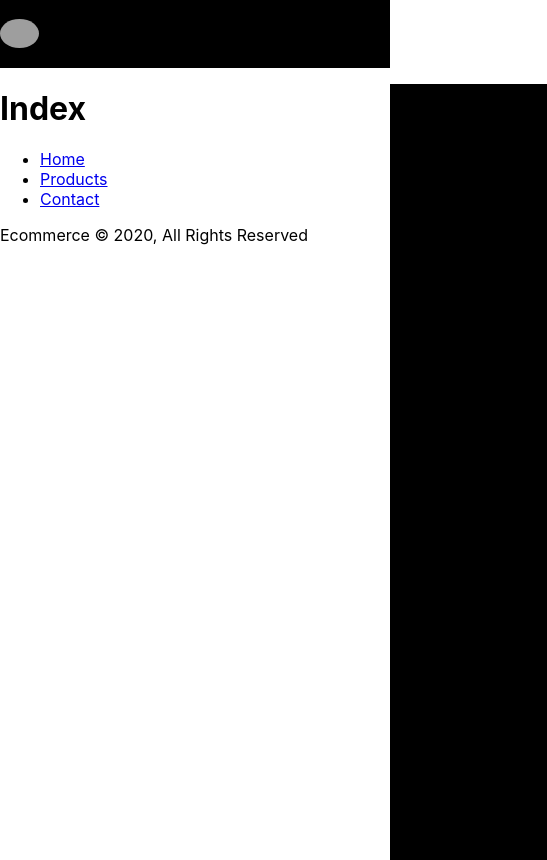
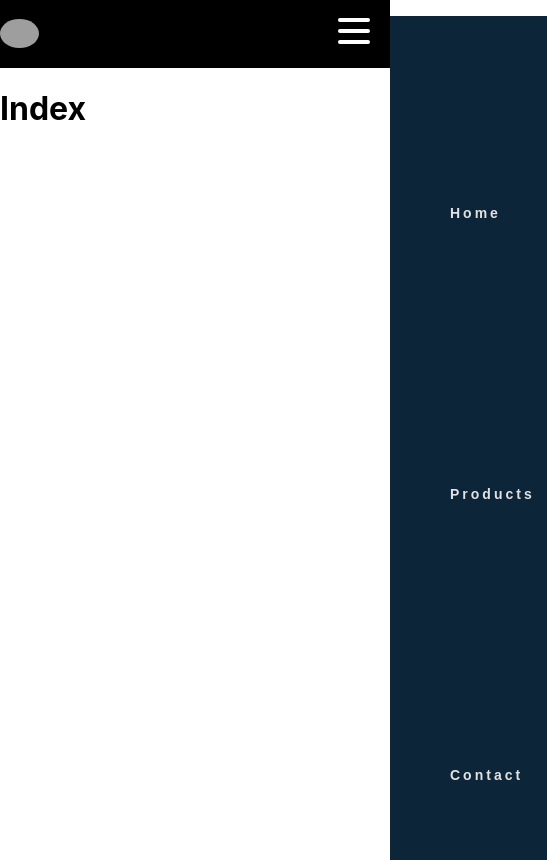
Before and after one commit to codyg7/E-commerce, a React (Create React App) app: page / in a window 390 px wide. Shown: the whole page, 547 px wide, since content can reach past the window. Built offline with nearby package versions, Linux system fonts and the light colour scheme; grey boxes are pictures that could not be loaded.

Commit message:
responsive nav

```diff
--- a/package.json
+++ b/package.json
@@ -10,7 +10,8 @@
     "react": "^16.13.1",
     "react-dom": "^16.13.1",
     "react-router-dom": "^5.2.0",
-    "react-scripts": "3.4.1"
+    "react-scripts": "3.4.1",
+    "styled-components": "^5.1.1"
   },
   "scripts": {
     "start": "react-scripts start",
--- a/src/App.js
+++ b/src/App.js
@@ -1,12 +1,11 @@
 import React from "react";
 import { BrowserRouter as Router, Switch, Route } from "react-router-dom";
 import "./App.scss";
-import Navbar from "./components/Navbar/Navbar";
+import Navbar from "./components/Nav/Navbar";
 import Index from "./components/Index/Index";
 import Productspage from "./components/Products/Products";
 import Contact from "./components/Contact/Contact";
-// import Togglebutton from "./components/Responsivenav/ResNavButton";
-import Footer from "./components/Footer/Footer";
+// import Footer from "./components/Footer/Footer";
 
 function App() {
   return (
@@ -19,7 +18,7 @@ function App() {
           <Route path='/contact' component={Contact} />
         </Switch>
       </div>
-      <Footer />
+      {/* <Footer /> */}
     </Router>
   );
 }
--- a/src/App.scss
+++ b/src/App.scss
@@ -1,9 +1,9 @@
 // @import "partials/utilities";
-@import "partials/nav";
+// @import "partials/nav";
 // @import "partials/showcase";
 // @import "partials/content";
 // @import "partials/form";
 // @import "partials/productBtn";
 @import "partials/productCards";
-@import "partials/footer";
+// @import "partials/footer";
 @import "partials/media";
--- /dev/null
+++ b/src/components/Nav/Burger.js
@@ -0,0 +1,54 @@
+import React, { useState } from "react";
+import styled from "styled-components";
+import { Rightnav } from "./Rightnav";
+
+const Styledburger = styled.div`
+@media (max-width: 768px) {
+  width: 2rem;
+  height: 2rem;
+  position: fixed;
+  top: 15px;
+  right: 20px;
+  display: flex;
+  justify-content: space-around;
+  flex-flow: column nowrap;
+  z-index: 20;
+
+  div {
+    width: 2rem;
+    height: 0.25rem;
+    background-color: ${({ open }) => open ? "grey" : "#fff"};
+    border-radius: 10px;
+    transform-origin: 1px;
+    transition: all 0.3s linear;
+  }
+}
+
+  .burger_line1 {
+    transform: ${({ open }) => open ? 'rotate(45deg)' : 'rotate(0)'};
+  }
+
+  .burger_line2 {
+    transform: ${({ open }) => open ? 'translateX(100%)' : 'translateX(0)'};
+    opacity: ${({ open }) => open ? 0 : 1};
+  }
+
+  .burger_line3 {
+    transform: ${({ open }) => open ? 'rotate(-45deg)' : 'rotate(0)'};
+  }
+  `;
+
+export const Burger = () => {
+  const [open, setOpen] = useState(false);
+
+  return (
+    <>
+      <Styledburger open={open} onClick={() => setOpen(!open)}>
+        <div className="burger_line1" />
+        <div className="burger_line2" />
+        <div className="burger_line3" />
+      </Styledburger>
+      <Rightnav open={open} />
+    </>
+  );
+};
--- /dev/null
+++ b/src/components/Nav/Navbar.js
@@ -0,0 +1,39 @@
+import React from "react";
+import styled from "styled-components";
+import { Burger } from "./Burger";
+
+const Nav = styled.nav`
+  display: flex;
+  justify-content: space-around;
+  align-items: center;
+  min-height: 8vh;
+  background-color: black;
+  font-family: "Poppins", sans-serif;
+
+  .logo--img {
+    height: 10%;
+    width: 10%;
+    border-radius: 50%;
+    display: flex;
+    align-content: center;
+  }
+`;
+
+const Navbar = () => {
+  return (
+    <header>
+      <Nav>
+        <div>
+          <img
+            src='https://pbs.twimg.com/profile_images/796487883305664512/wYqaslIU_400x400.jpg'
+            alt=''
+            className='logo--img'
+          />
+        </div>
+        <Burger />
+      </Nav>
+    </header>
+  );
+};
+
+export default Navbar;
--- /dev/null
+++ b/src/components/Nav/Rightnav.js
@@ -0,0 +1,66 @@
+import React from "react";
+import { Link } from "react-router-dom";
+import styled from "styled-components";
+
+const Ul = styled.ul`
+display: flex;
+justify-content: space-around;
+width: 30%;
+}
+
+a {
+color: rgb(226, 226, 226);
+text-decoration: none;
+letter-spacing: 3px;
+font-weight: bold;
+font-size: 14px;
+padding: 18px 10px;
+}
+
+li {
+list-style: none;
+}
+
+@media (max-width: 768px) {
+  flex-flow: column nowrap;
+  background-color: #0D2538;
+  position: fixed;
+  transform: ${({ open }) => open ? 'translateX(0)' : 'translateX(100%)'};
+  top: 0;
+  right: 0;
+  height: 100vh;
+  width: 300px;
+  padding-top: 3.5rem;
+  transition: transform 0.3s ease-in-out;
+  }
+
+  .nav--links li {
+    // opacity: 0;
+    color: #fff;
+  }
+}
+`;
+
+export const Rightnav = ({ open }) => {
+  return (
+    <div>
+      <Ul open={open}>
+        <Link to='/'>
+          <li>
+            <a href='/'> Home </a>
+          </li>
+        </Link>
+        <Link to='/products'>
+          <li>
+            <a href='/products'> Products </a>
+          </li>
+        </Link>
+        <Link to='/contact'>
+          <li>
+            <a href='/contact'> Contact </a>
+          </li>
+        </Link>
+      </Ul>
+    </div>
+  );
+};
--- a/src/components/Navbar/Navbar.js
+++ /dev/null
@@ -1,41 +0,0 @@
-import React from "react";
-import { Link } from "react-router-dom";
-
-import "../Responsivenav/ResNavButton";
-
-const navbar = (props) => {
-  return (
-    <header>
-      <nav className='nav'>
-        <div>
-          <img
-            src='https://pbs.twimg.com/profile_images/796487883305664512/wYqaslIU_400x400.jpg'
-            alt=''
-            className='logo--img'
-          />
-        </div>
-        <div>
-          <ul className='nav--links'>
-            <Link to='/'>
-              <li>
-                <a href='/'> Home </a>
-              </li>
-            </Link>
-            <Link to='/products'>
-              <li>
-                <a href='/products'> Products </a>
-              </li>
-            </Link>
-            <Link to='/contact'>
-              <li>
-                <a href='/contact'> Contact </a>
-              </li>
-            </Link>
-          </ul>
-        </div>
-      </nav>
-    </header>
-  );
-};
-
-export default navbar;
--- a/src/components/Responsivenav/ResNavButton.js
+++ /dev/null
@@ -1,15 +0,0 @@
-import React from "react";
-
-const toggleButton = (props) => {
-  return (
-    <button>
-      <div className='nav--burger'>
-        <div className='nav--burger__line1'></div>
-        <div className='nav--burger__line2'></div>
-        <div className='nav--burger__line3'></div>
-      </div>
-    </button>
-  );
-};
-
-export default toggleButton;
--- a/src/partials/_media.scss
+++ b/src/partials/_media.scss
@@ -4,29 +4,39 @@
   }
   nav {
     .nav--links {
-      position: absolute;
-      right: 0px;
-      height: 92vh;
-      top: 8vh;
+      // position: absolute;
+      // right: 0px;
+      // height: 92vh;
+      // top: 8vh;
+      // background-color: black;
+      // display: flex;
+      // flex-direction: column;
+      // align-items: center;
+      // width: 50%;
+      // transform: translateX(100%);
+      // transition: transform 0.5s ease-in;
+
+      flex-flow: column nowrap;
       background-color: black;
-      display: flex;
-      flex-direction: column;
-      align-items: center;
-      width: 50%;
-      transform: translateX(100%);
-      transition: transform 0.5s ease-in;
+      position: fixed;
+      top: 0;
+      right: 0;
+      height: 100vh;
+      width: 300px;
+      padding-top: 3.5rem;
     }
 
     .nav--links li {
-      opacity: 0;
+      // opacity: 0;
+      color: #fff;
     }
 
-    .nav--burger {
-      display: block;
-    }
-    .nav--active {
-      transform: translateX(0%);
-    }
+    // .nav--burger {
+    //   display: block;
+    // }
+    // .nav--active {
+    //   transform: translateX(0%);
+    // }
   }
 
   .trends {
--- a/src/partials/_nav.scss
+++ b/src/partials/_nav.scss
@@ -69,13 +69,13 @@
   } //adding transition to links
 }
 
-//moving lines in burgers
-.toggle .nav--burger__line1 {
-  transform: rotate(-45deg) translate(-5px, 6px);
-}
-.toggle .nav--burger__line2 {
-  opacity: 0;
-}
-.toggle .nav--burger__line3 {
-  transform: rotate(45deg) translate(-5px, -6px);
-}
+// //moving lines in burgers
+// .toggle .nav--burger__line1 {
+//   transform: rotate(-45deg) translate(-5px, 6px);
+// }
+// .toggle .nav--burger__line2 {
+//   opacity: 0;
+// }
+// .toggle .nav--burger__line3 {
+//   transform: rotate(45deg) translate(-5px, -6px);
+// }
```
Also changed, not shown: src/components/Responsivenav/ResNav.js (deleted), 1 other file (tests, documents, lock files or other folders).
